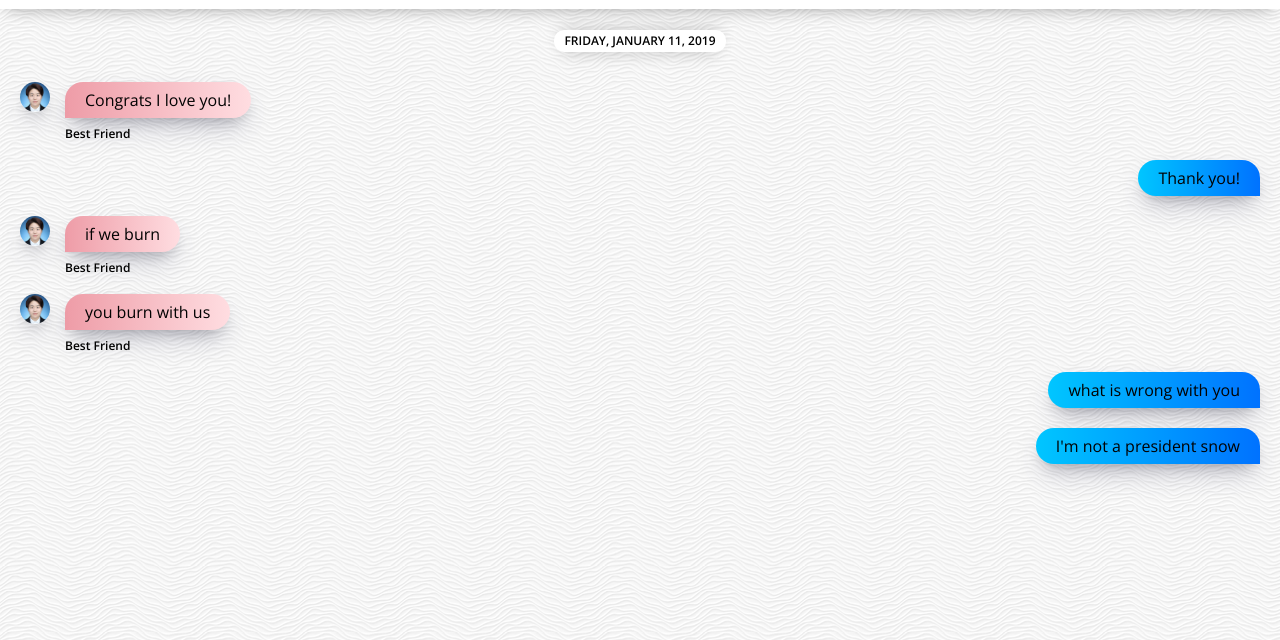
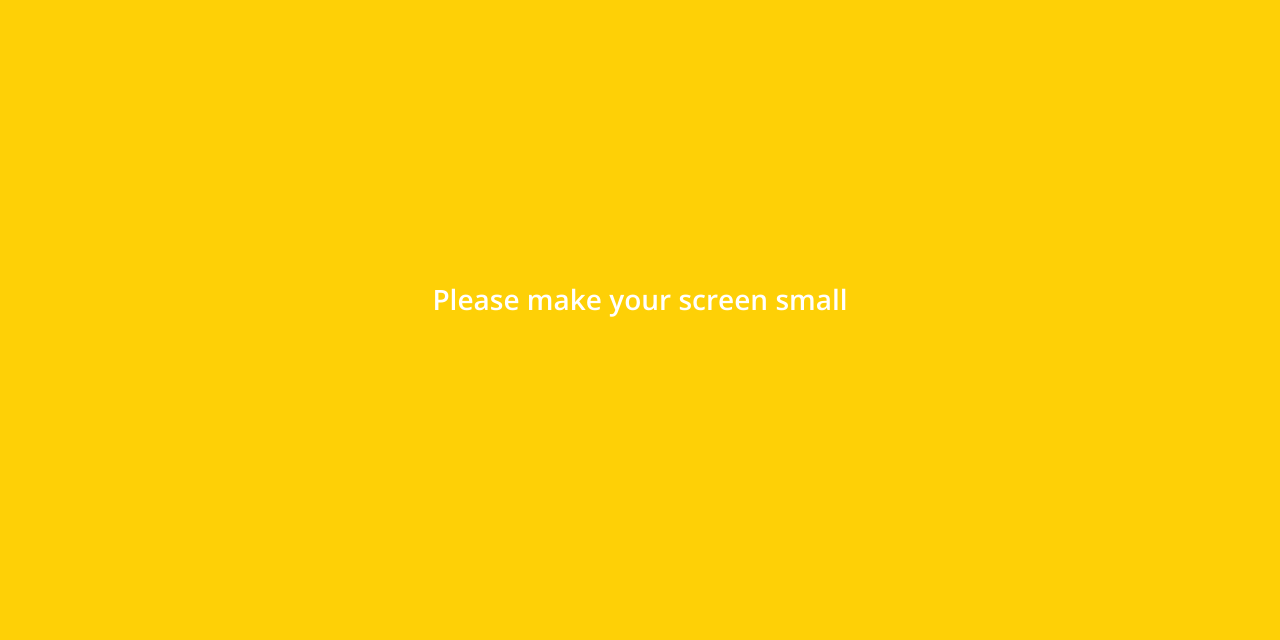
Before and after one commit to imagine0329/kakao-clone-2.0, a plain HTML site: page chat.html in a window 1280 px wide. Shown: the part 101-741 px from the top of the page. Drawn offline with nearby package versions, Linux system fonts and the light colour scheme.

Commit message:
CSS_Screen Size Media Query
#3.5 Screen Size Media Query

```diff
--- a/chat.html
+++ b/chat.html
@@ -109,5 +109,8 @@
         </span>
       </div>
     </div>
+    <div class="bigScreen">
+      <span class="bigScreen__text">Please make your screen small</span>
+    </div>
   </body>
 </html>
--- /dev/null
+++ b/css/mobile.css
@@ -0,0 +1,25 @@
+.bigScreen {
+  position: fixed;
+  width: 100%;
+  height: 100%;
+  top: 0;
+  left: 0;
+  background-color: #fed006;
+  display: flex;
+  justify-content: center;
+  align-items: center;
+  font-weight: 600;
+  color: white;
+  font-size: 28px;
+  padding: 0px 20px;
+  text-align: center;
+  line-height: 1.5;
+  display: none;
+  z-index: 4;
+}
+
+@media screen and (min-width: 550px) {
+  .bigScreen {
+    display: flex;
+  }
+}
--- a/css/styles.css
+++ b/css/styles.css
@@ -9,6 +9,7 @@
 @import "more.css";
 @import "settings.css";
 @import "chat.css";
+@import "mobile.css";
 
 * {
   box-sizing: border-box;
```
Also changed, not shown: find.html (+3 -0 lines), friends.html (+3 -0 lines), index.html (+3 -0 lines), more.html (+3 -0 lines), settings.html (+3 -0 lines).
